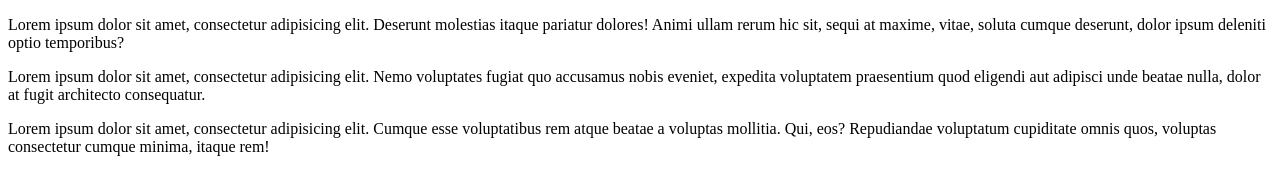
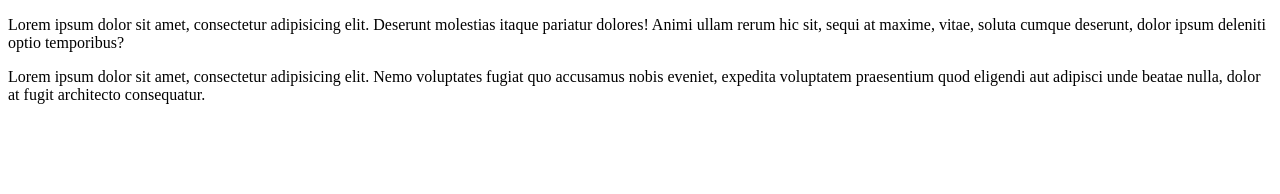
Before and after one commit to TanyaPav/example, a plain HTML site: page index.html in a window 1280 px wide. Drawn offline with Linux system fonts and the light colour scheme.

Commit message:
deleted div
deleted one div

```diff
--- a/index.html
+++ b/index.html
@@ -11,8 +11,6 @@
   <div>
     <p>Lorem ipsum dolor sit amet, consectetur adipisicing elit. Nemo voluptates fugiat quo accusamus nobis eveniet, expedita voluptatem praesentium quod eligendi aut adipisci unde beatae nulla, dolor at fugit architecto consequatur.</p>
   </div>
-  <div>
-    <p>Lorem ipsum dolor sit amet, consectetur adipisicing elit. Cumque esse voluptatibus rem atque beatae a voluptas mollitia. Qui, eos? Repudiandae voluptatum cupiditate omnis quos, voluptas consectetur cumque minima, itaque rem!</p>
-  </div>
+
 </body>
 </html>
```
